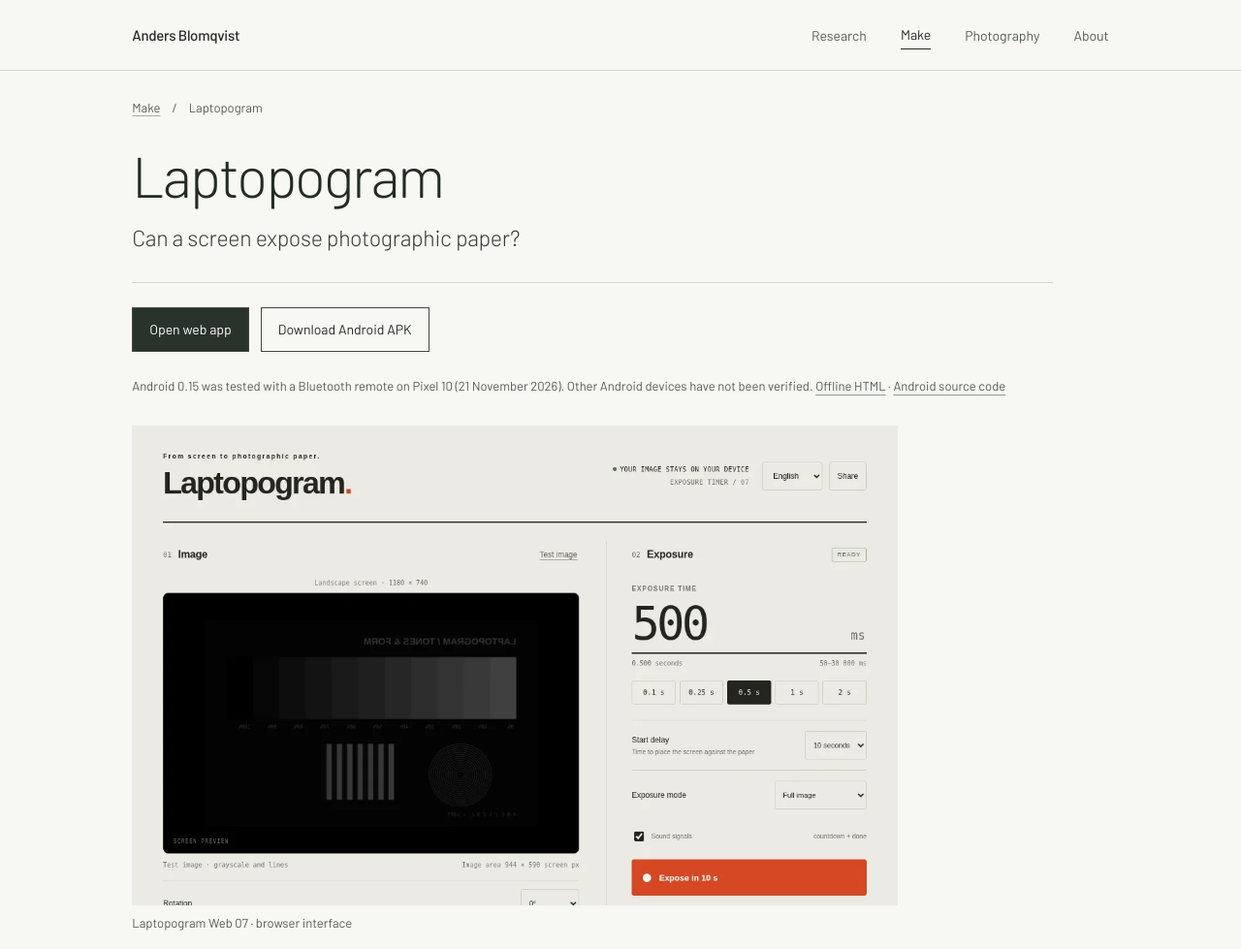
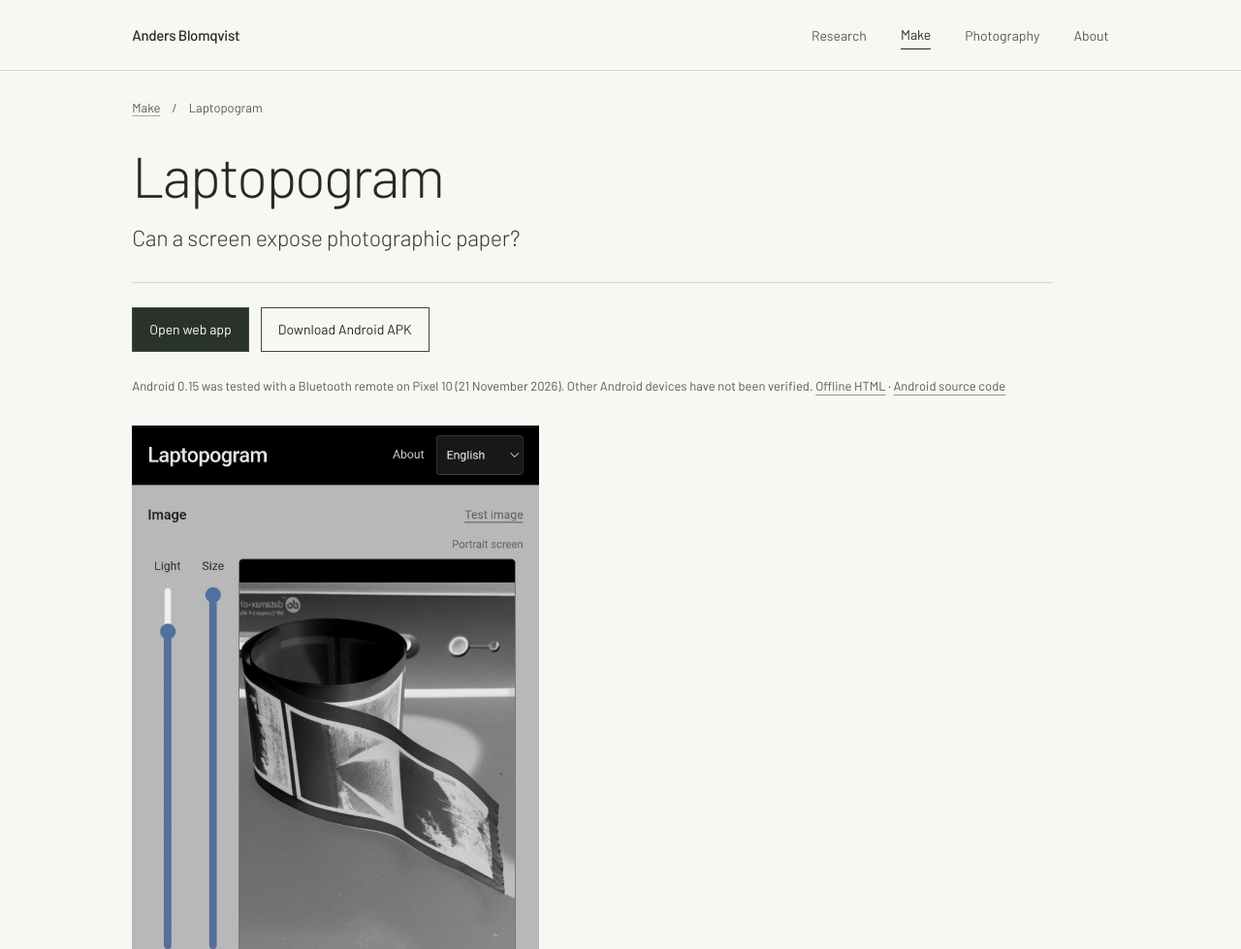
Before and after one commit to Ikonta/ikonta.github.io, a plain HTML site: page projects/laptopogram/index.html in a window 1280 px wide. Shown: the top 979 px of the page at 97% size. Drawn offline with Linux system fonts and the light colour scheme.

Commit message:
Add files via upload

```diff
--- a/assets/css/site.css
+++ b/assets/css/site.css
@@ -216,7 +216,7 @@ main.shell{min-height:calc(100vh - 210px);padding-bottom:22px}
 @media(max-width:540px){.home-grid-start{margin-top:48px}.curated-grid{grid-template-columns:1fr;gap:27px;margin-bottom:45px}.curated-grid .photo-thumb{height:auto;min-height:0;max-height:none}.curated-grid .photo-thumb img{width:100%;height:auto;max-height:none}}
 
 /* v21.10: one authentic app screenshot; restrained secondary downloads. */
-.laptopogram-project .laptopogram-capture{max-width:790px}
+.laptopogram-project .laptopogram-capture{max-width:420px}
 .laptopogram-project .laptopogram-capture img{max-height:none;object-fit:contain}
 .laptopogram-project .laptopogram-secondary-links{margin:0 0 26px}
 .laptopogram-project .laptopogram-secondary-links a{text-decoration:underline;text-underline-offset:4px;text-decoration-color:#939a91}
--- a/projects/laptopogram/index.html
+++ b/projects/laptopogram/index.html
@@ -3,7 +3,7 @@
 <meta name="theme-color" content="#f7f7f4"><meta name="description" content="Laptopogram: from screen to photographic paper. Web and Android app for timed, local photographic-paper exposure.">
 <title>Laptopogram — Anders Blomqvist</title>
 <link rel="icon" href="../../assets/images/favicon.svg" type="image/svg+xml">
-<link rel="stylesheet" href="../../assets/css/site.css?v=21.10"></head><body>
+<link rel="stylesheet" href="../../assets/css/site.css?v=21.12"></head><body>
 <a class="skip-link" href="#content">Skip to content</a>
 <header class="top"><div class="shell top-inner"><a class="brand" href="../../">Anders Blomqvist</a><nav aria-label="Main navigation"><a href="../../research/">Research</a><a href="../../make/" aria-current="page">Make</a><a href="../../photography/">Photography</a><a href="../../about/">About</a></nav></div></header>
 <main class="shell laptopogram-project" id="content">
@@ -14,7 +14,7 @@
     <a href="../../downloads/Laptopogram_Android_15.apk" download="Laptopogram_Android_15.apk">Download Android APK</a>
   </nav>
   <p class="small-note laptopogram-secondary-links">Android 0.15 was tested with a Bluetooth remote on Pixel 10 (21 November 2026). Other Android devices have not been verified. <a href="../../laptopogram/laptopogram-offline.html" download="laptopogram.html">Offline HTML</a><span aria-hidden="true"> · </span><a href="../../downloads/Laptopogram_Android_15_Source.zip" download="Laptopogram_Android_15_Source.zip">Android source code</a></p>
-  <figure class="project-image laptopogram-capture"><img src="../../assets/images/laptopogram-web07.webp" alt="Laptopogram 07 browser interface with a test image, exposure settings and a timer" width="1180" height="740" loading="lazy"><figcaption>Laptopogram Web 07 · browser interface</figcaption></figure>
+  <figure class="project-image laptopogram-capture"><a href="../../assets/images/laptopogram-android-015.webp" aria-label="View Laptopogram Android 0.15 interface at full size"><img src="../../assets/images/laptopogram-android-015.webp" alt="Laptopogram Android 0.15 showing image brightness and size controls, negative and mirror switches, and the four-second exposure timer" width="684" height="1442" loading="lazy"></a><figcaption>Laptopogram Android 0.15 · Pixel 10</figcaption></figure>
   <section class="project-description" aria-label="Project description">
     <p><strong>From screen to photographic paper.</strong> Laptopogram uses a phone or computer display as a timed light source for black-and-white photographic paper. Selected images are processed locally: invert, mirror, rotate, adjust brightness or make four-part test strips. The Android app runs offline and handles remote shutter commands through supported hardware keys. Version 0.15 adds a quarter-turn rotation control, simplified exposure-time arrows and clearly separated self-timer and remote modes.</p>
     <dl class="compact-facts">
```
Also changed, not shown: assets/images/laptopogram-android-015.webp (added).
